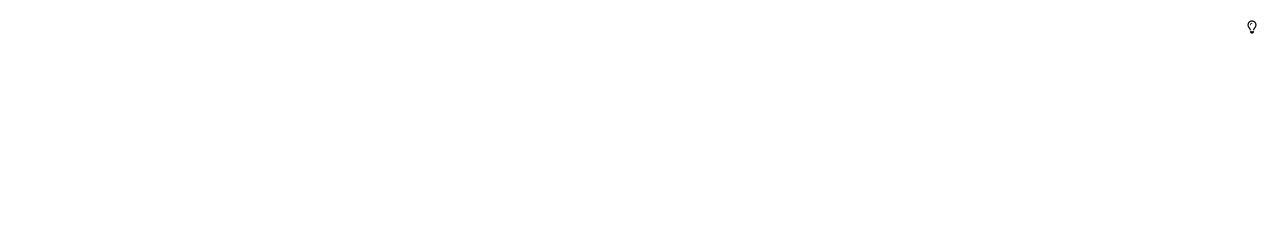
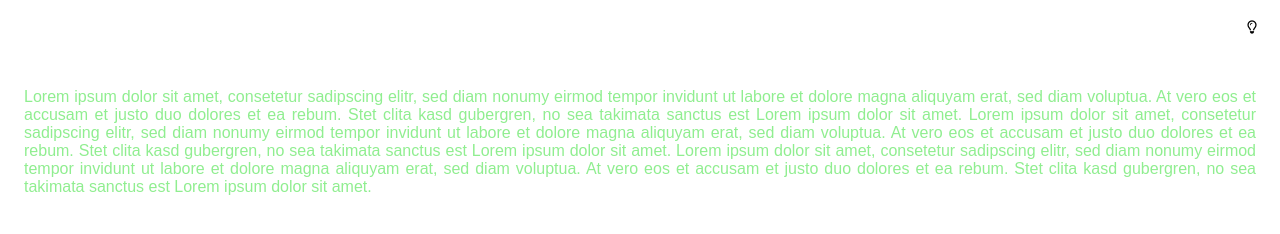
Before and after one commit to Mephisto5558/English-Website, a website: page index.html in a window 1280 px wide. Drawn offline with Linux system fonts and the light colour scheme.

Commit message:
added lorem ipsum text

```diff
--- a/css/index.css
+++ b/css/index.css
@@ -43,6 +43,10 @@ button:hover {
   background-color: var(--bg-focused);
 }
 
+.hidden {
+  display: none;
+}
+
 body {
   background-color: var(--bg);
   color: var(--fg);
@@ -66,3 +70,15 @@ header {
     cursor: pointer;
   }
 }
+
+main > p {
+  text-align: justify;
+  padding: 1rem;
+
+  &.person1 {
+    color: lightgreen;
+  }
+  &.person2 {
+    color: lightblue;
+  }
+}
--- a/index.html
+++ b/index.html
@@ -50,7 +50,26 @@
     </button>
   </header>
   <main>
-
+    <p class='person1'>
+      Lorem ipsum dolor sit amet, consetetur sadipscing elitr, sed diam nonumy eirmod tempor invidunt ut labore et
+      dolore magna aliquyam erat, sed diam voluptua. At vero eos et accusam et justo duo dolores et ea rebum. Stet clita
+      kasd gubergren, no sea takimata sanctus est Lorem ipsum dolor sit amet. Lorem ipsum dolor sit amet, consetetur
+      sadipscing elitr, sed diam nonumy eirmod tempor invidunt ut labore et dolore magna aliquyam erat, sed diam
+      voluptua. At vero eos et accusam et justo duo dolores et ea rebum. Stet clita kasd gubergren, no sea takimata
+      sanctus est Lorem ipsum dolor sit amet. Lorem ipsum dolor sit amet, consetetur sadipscing elitr, sed diam nonumy
+      eirmod tempor invidunt ut labore et dolore magna aliquyam erat, sed diam voluptua. At vero eos et accusam et justo
+      duo dolores et ea rebum. Stet clita kasd gubergren, no sea takimata sanctus est Lorem ipsum dolor sit amet.
+    </p>
+    <p class='person2 hidden'>
+      Lorem ipsum dolor sit amet, consetetur sadipscing elitr, sed diam nonumy eirmod tempor invidunt ut labore et
+      dolore magna aliquyam erat, sed diam voluptua. At vero eos et accusam et justo duo dolores et ea rebum. Stet clita
+      kasd gubergren, no sea takimata sanctus est Lorem ipsum dolor sit amet. Lorem ipsum dolor sit amet, consetetur
+      sadipscing elitr, sed diam nonumy eirmod tempor invidunt ut labore et dolore magna aliquyam erat, sed diam
+      voluptua. At vero eos et accusam et justo duo dolores et ea rebum. Stet clita kasd gubergren, no sea takimata
+      sanctus est Lorem ipsum dolor sit amet. Lorem ipsum dolor sit amet, consetetur sadipscing elitr, sed diam nonumy
+      eirmod tempor invidunt ut labore et dolore magna aliquyam erat, sed diam voluptua. At vero eos et accusam et justo
+      duo dolores et ea rebum. Stet clita kasd gubergren, no sea takimata sanctus est Lorem ipsum dolor sit amet.
+    </p>
   </main>
   <footer></footer>
 </body>
```
